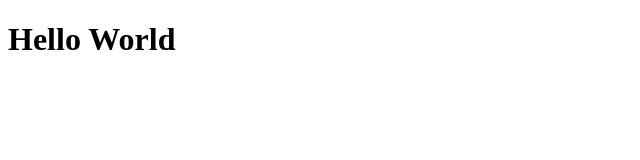
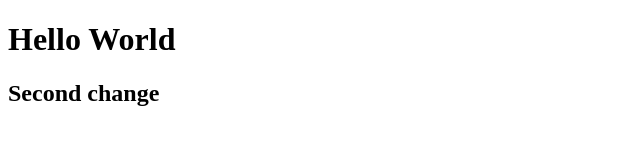
Before and after one commit to marco-soria/pruebacambio010524, a plain HTML site: page index.html in a window 1280 px wide. Shown: the whole page, without its empty margins (0-640 px from the left). Drawn offline with Linux system fonts and the light colour scheme.

Commit message:
second change

```diff
--- a/index.html
+++ b/index.html
@@ -7,5 +7,6 @@
 </head>
 <body>
     <h1>Hello World</h1>
+    <h2>Second change</h2>
 </body>
 </html>
```
